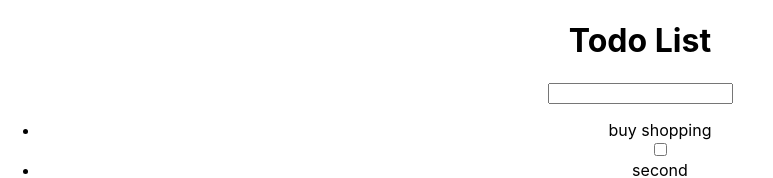
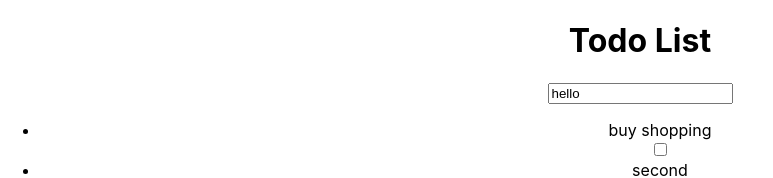
Before and after one commit to Castlecelts/react_to_redux_todo_list, a React (Create React App) app: page / in a window 1280 px wide. Shown: the top 178 px of the page, without its empty margins (0-773 px from the left). Built offline with nearby package versions, Linux system fonts and the light colour scheme.

Commit message:
refactor TodoInput with hooks

```diff
--- a/src/components/TodoInput.js
+++ b/src/components/TodoInput.js
@@ -1,55 +1,33 @@
-import React from 'react'
-import { connect } from 'react-redux';
+import React, { useState } from 'react'
+import { useDispatch } from 'react-redux';
 import { addTodo as addTodoAction} from '../actions/todo';
 
-class TodoInput extends React.Component {
-    // add local state - DONE
-    // track the input value in the local state - DONE
-    // when input key pressed is ENTER KEY call the onChange for the parent - DONE
-    // clean the input field - DONE
+const TodoInput= () => {
 
+    const dispatch = useDispatch();
+    const [inputValue, setInputValue] = useState('hello');
 
-    constructor(props) {
-        super(props);
-        this.state = { value: '' };
+    const handleClearInput = () => {
+        setInputValue('');
     }
 
-    handleChange(value) {
-        this.setState({ value });
-    }
-
-    handleClearInput() {
-        this.setState({ value: '' });
-    }
-
-    handlePress(keyCode) {
+    const handlePress = (keyCode) => {
         const ENTER_KEY = 13;
         if (keyCode === ENTER_KEY) {
-            this.props.addTodo(this.state.value)
-            this.handleClearInput()
+            dispatch(addTodoAction(inputValue))
+            handleClearInput()
         }
     }
-    render() {
-        return (
-            <input
-                value={this.state.value}
-                onChange={(e) => this.handleChange(e.target.value)}
-                onKeyDown={(e) => this.handlePress(e.keyCode)}>
-            </input>
-        )
-    }
+    return (
+        <input
+            value={inputValue}
+            onChange={(e) => setInputValue(e.target.value)}
+            onKeyDown={(e) => handlePress(e.keyCode)}
+        />
+    )
 }
 
-const mapStateToProps = state => ({ todos: state.todos });
-
-const mapDispatchToProps = {
-    addTodo: addTodoAction,
-}
-
-// function addTodo(value){
-//  return { type: 'ADD_TODO', value }
-// }
-
-export default connect(mapStateToProps, mapDispatchToProps)(TodoInput);
+export default TodoInput;
 
 // connect this component with react-redux - DONE
+// refactor this component with hooks & react-redux hooks - DONE
```
